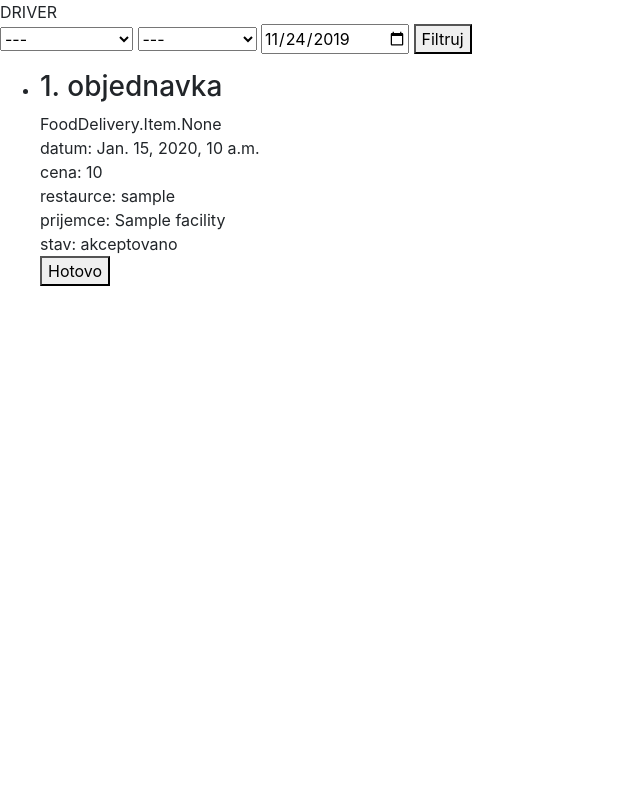
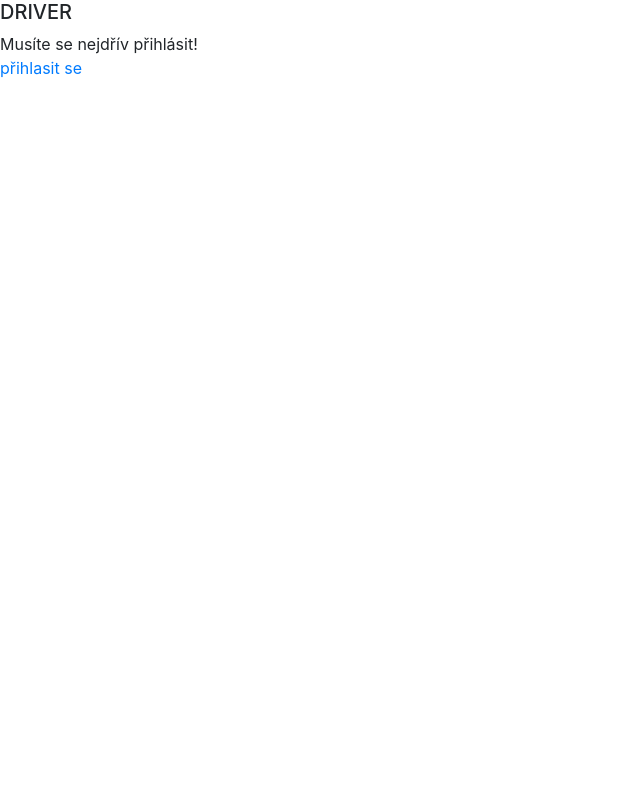
Before and after one commit to Griperis/IIS-Food-Delivery, a Django app: page /driver/ in a window 1280 px wide. Shown: the whole page, without its empty margins (0-640 px from the left). Run offline with Django 3.2, Linux system fonts and the light colour scheme; tables that the repository leaves empty hold one stand-in row (values such as "Sample post"); some libraries are stand-ins or nearby versions.

Commit message:
driver logic

```diff
--- a/FoodDelivery/templates/app/driver.html
+++ b/FoodDelivery/templates/app/driver.html
@@ -1,3 +1,5 @@
+{% load auth_extras %}
+
 <html>
 <head>
     <meta name="viewport" content="width=device-width, initial-scale=1, shrink-to-fit=no">
@@ -11,77 +13,51 @@
     <script src="https://code.jquery.com/jquery-3.3.1.slim.min.js" integrity="sha384-q8i/X+965DzO0rT7abK41JStQIAqVgRVzpbzo5smXKp4YfRvH+8abtTE1Pi6jizo" crossorigin="anonymous"></script>
     <script src="https://cdnjs.cloudflare.com/ajax/libs/popper.js/1.14.7/umd/popper.min.js" integrity="sha384-UO2eT0CpHqdSJQ6hJty5KVphtPhzWj9WO1clHTMGa3JDZwrnQq4sF86dIHNDz0W1" crossorigin="anonymous"></script>
     <script src="https://stackpath.bootstrapcdn.com/bootstrap/4.3.1/js/bootstrap.min.js" integrity="sha384-JjSmVgyd0p3pXB1rRibZUAYoIIy6OrQ6VrjIEaFf/nJGzIxFDsf4x0xIM+B07jRM" crossorigin="anonymous"></script>
-</body>
 
-<h>DRIVER</h>
+<h5>DRIVER</h5>
 
-<br>
+{% if user.is_authenticated %}
+    {% if user|has_group:'Driver' %}
         <form action='' method='GET'> {% csrf_token %}
             {# filter by facility #}
             <select name='filter_facility'>
-        <option value='all'> --- </option>
+                <option {% if filter_facility == 'all' %} selected='selected' {% endif %} value='all'> --- </option>
                 {% for fac in facilities %}
-            <option value={{ fac.id }}>{{ fac.name }}</option>
+                    <option {% if filter_facility == fac.id %} selected='selected' {% endif %} value={{ fac.id }}>{{ fac.name }}</option>
                 {% endfor %}
             </select>
 
             {# fitler by state #}
             <select name='filter_state'>
-        <option value='all'> --- </option>
-        <option value='A'> akceptovano </option>
-        <option value='D'> na ceste </option>
-        <option value='F'> vyrizeno </option>
+                <option value='all' {% if filter_state == 'all' %} selected='selected' {% endif %}> --- </option>
+                <option value='A' {% if filter_state == 'A' %} selected='selected' {% endif %}> akceptováno </option>
+                <option value='D' {% if filter_state == 'D' %} selected='selected' {% endif %}> na cestě </option>
+                <option value='F' {% if filter_state == 'F' %} selected='selected' {% endif %}> vyřízeno </option>
             </select>
 
-    <input type='date' name='time' value='2019-11-24'/>
+            {# filter by date #}
+            <input type='date' name='filter_date' value={{ filter_date }} />
 
             <button type='submit'>Filtruj</button>
         </form>
-
-{% comment %}
-
-<h3> restaurce </h3>
-{% for fac in facilities %}
-    {{ fac.name }}<br>
-{% endfor %}
-
-<h3>filter</h3>
-<form action="" method="POST"> {% csrf_token %}
-
-    <input type="radio" name="filter_status" id="filter1" value="accepted">
-    <label for="filter1">akceptovano</label><br>
-
-    <input type="radio" name="filter_status" id="filter2" value="delivering">
-    <label for="filter2">na ceste</label><br>
-
-    <input type="radio" name="filter_status" id="filter3" value="finished">
-    <label for="filter3">vyrizeno</label><br>
-
-    <input type="radio" name="filter_status" id="filter4" value="all" checked>
-    <label for="filter4">vse</label><br>
-
-    <button type="submit">Filtruj</button>
-</form>
-
-{% endcomment %}
 
         {% if orders %}
             <ul>
                 {% for order in orders %}
                     <li>
-            <h3> {{ forloop.counter }}. objednavka<br></h3>
-            {{ order.items }}<br>
+                        <h3> {{ forloop.counter }}. Objednávka<br></h3>
+                        {# {{ order.items }}<br> #}
                         datum: {{ order.date }}<br>
                         cena: {{ order.price }}<br>
-            restaurce: {{ order.created_by }}<br>
-            prijemce: {{ order.belongs_to }}<br>
+                        restaurce: {{ order.belongs_to }}<br>
+                        příjemce: {{ order.created_by }}<br>
 
                         {% if order.state == 'A' %}
-                stav: akceptovano
+                            stav: akceptováno
                         {% elif order.state == 'D' %}
-                stav: na ceste
+                            stav: na cestě
                         {% elif order.state == 'F' %}
-                stav: vyrizeno
+                            stav: vyřízeno
                         {% endif %}
                         <br>
 
@@ -97,3 +73,14 @@
         {% else %}
             <p>Zadne objednavky.</p>
         {% endif %}
+    {% else %}
+        Tato stránka je pouze pro řidiče!<br>
+        <a href="{% url 'index' %}" > zpět </a><br>
+    {% endif %}
+{% else %}
+    Musíte se nejdřív přihlásit!<br>
+    <a href="{% url 'login' %}" > přihlasit se </a><br>
+{% endif %}
+
+</body>
+</html>
--- a/FoodDelivery/views.py
+++ b/FoodDelivery/views.py
@@ -5,7 +5,7 @@ from .forms import CustomUserCreationForm, CustomUserChangeForm
 from django.contrib.auth.forms import PasswordChangeForm, AuthenticationForm
 from django.contrib.auth import authenticate, login, logout
 
-import datetime
+from datetime import date, datetime, timedelta
 
 def index(request):
 
@@ -92,36 +92,71 @@ def operator(request, driver_id):
 
 def driver(request):
     context = { 'orders' : Order.objects.all().order_by('-date')[::-1],
-                'facilities' : Facility.objects.all() }
+                'facilities' : Facility.objects.all(),
+                'user' : request.user,
+                'filter_state' : 'all',
+                'filter_facility' : 'all',
+                'filter_date' : str(date.today()), }
 
     if request.method == 'POST':
+        #get and save status of page
+        val = request.GET.get('filter_state')
+        if val != None and val != '':
+            context['filter_state'] = val
+        val = request.GET.get('filter_facility')
+        if val != None and val != '':
+            context['filter_facility'] = request.GET.get('filter_facility')
+        if val != None and val != '':
+            context['filter_date'] = request.GET.get('filter_date')
+
         order_id = request.POST.get('order_id')
-
         if order_id != None:
             order = get_object_or_404(Order, pk=order_id)
             order.state = 'F'
             order.save()
     elif request.method == 'GET':
+        #get and save status of page
         filter_state = request.GET.get('filter_state')
+        if filter_state == None or filter_state == '':
+            filter_state = 'all'
+        context['filter_state'] = filter_state
         filter_facility = request.GET.get('filter_facility')
-        filter_date = request.GET.get('time')
+        if filter_facility == None or filter_facility == '':
+            filter_facility = 'all'
+        context['filter_facility'] = filter_facility
+        filter_date = request.GET.get('filter_date')
+        if filter_date == None or filter_date == '':
+            filter_date = str(date.today())
+        context['filter_date'] = filter_date
 
-        if filter_state != None and filter_facility != None and filter_date != None:
-            if filter_date == '':
-                filter_date = datetime.date.today()
+        end_date = datetime.strptime(filter_date, '%Y-%m-%d') + timedelta(days=1)
+        #use filters to show orders
+        if filter_facility == 'all':
+            if filter_state == 'all':
+                context['orders'] = Order.objects.filter(date__gte=filter_date,
+                                                        date__lt=end_date,
+                                                        handled_by=request.user.id).order_by('-date')[::-1]
+            else:
+                context['orders'] = Order.objects.filter(state=filter_state,
+                                                        date__gte=filter_date,
+                                                        date__lte=end_date,
+                                                        handled_by=request.user.id).order_by('-date')[::-1]
+        else:
+            if filter_state == 'all':
+                context['orders'] = Order.objects.filter(belongs_to=filter_facility,
+                                                        date__gte=filter_date,
+                                                        date__lte=end_date,
+                                                        handled_by=request.user.id).order_by('-date')[::-1]
+            else:
+                context['orders'] = Order.objects.filter(state=filter_state,
+                                                        belongs_to=filter_facility,
+                                                        date__gte=filter_date,
+                                                        date__lte=end_date,
+                                                        handled_by=request.user.id).order_by('-date')[::-1]
 
-            print(filter_date) #TODO: debug
-
-            if filter_facility == 'all':
-                if filter_state != 'all':
-                    context['orders'] = Order.objects.filter(state=filter_state,date__gte=filter_date).order_by('-date')[::-1]
-                else:
-                    context['orders'] = Order.objects.filter(date__gte=filter_date).order_by('-date')[::-1]
-            else:
-                if filter_state != 'all':
-                    context['orders'] = Order.objects.filter(state=filter_state, belongs_to=filter_facility,date__gte=filter_date).order_by('-date')[::-1]
-                elif filter_facility != None:
-                    context['orders'] = Order.objects.filter(belongs_to=filter_facility,date__gte=filter_date).order_by('-date')[::-1]
+    #convert string representation of facility_id to integer representation
+    if context['filter_facility'] != 'all':
+        context['filter_facility'] = int(context['filter_facility'])
 
     return render(request, 'app/driver.html', context)
 
```
Lines whose indentation alone changed are shown as unchanged.
